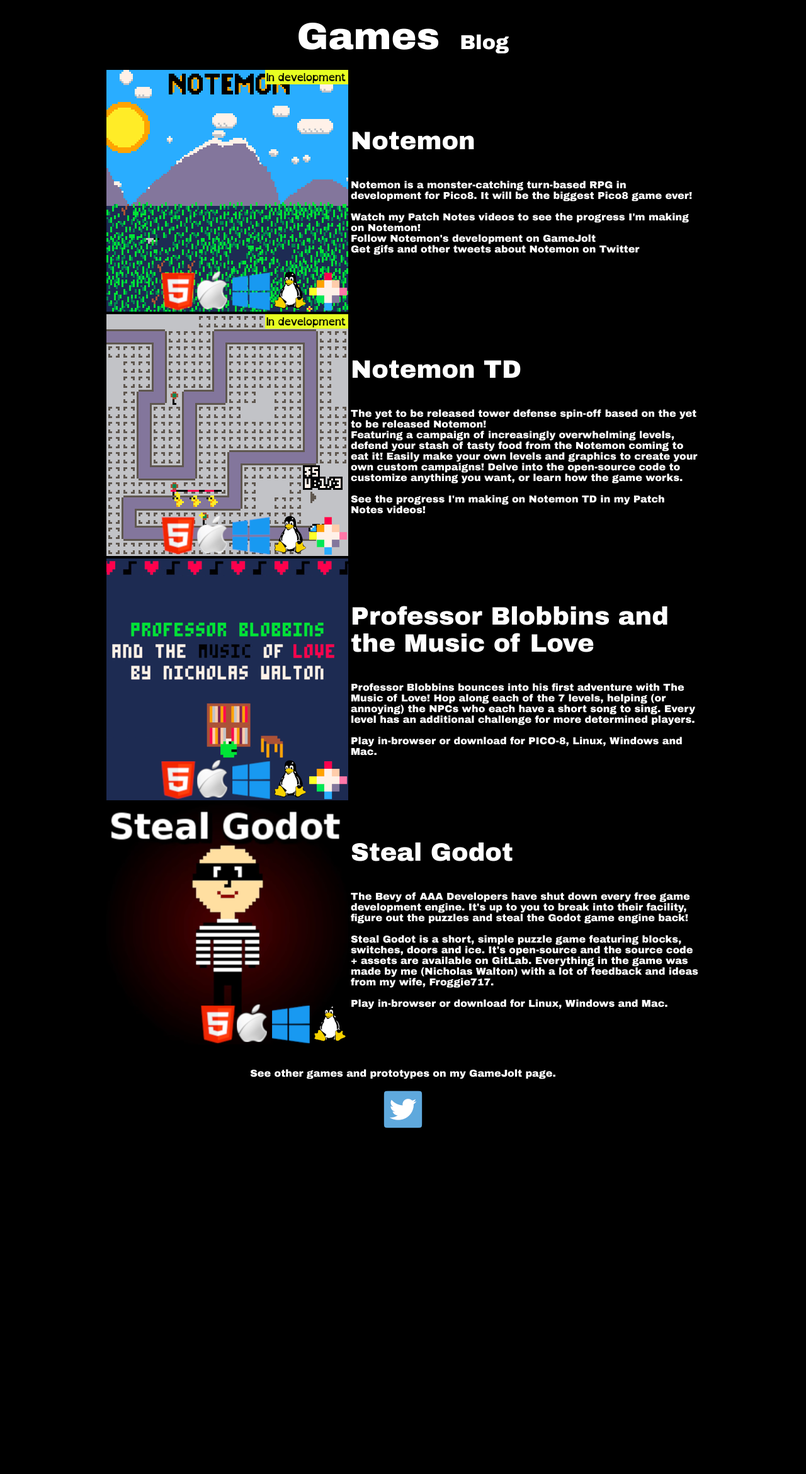
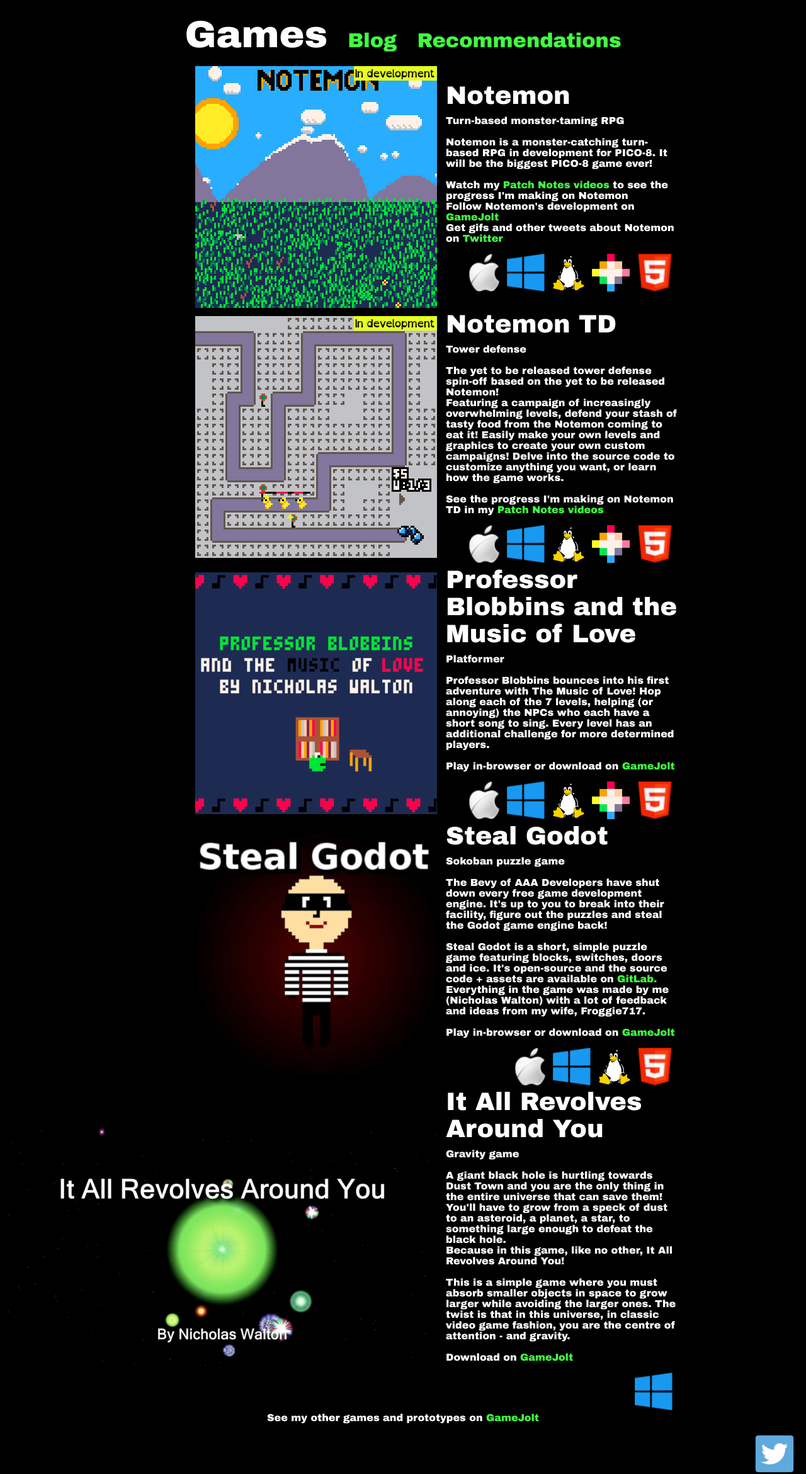
Before and after one commit to UltimaN3rd/ultiman3rd.github.io, a PHP site: page / in a window 1280 px wide. Shown: the whole page at 63% size. Before the commit the page ends 1792 px from the top, so only its background shows below. Run offline with PHP 8.4, Linux system fonts and the light colour scheme.

Commit message:
Lots of stuff aye

```diff
--- a/index.htm
+++ b/index.htm
@@ -10,19 +10,22 @@
 <body>
 <center>
   <br/>
-  <h1>Games</h1>&emsp;&emsp;<h4><a href="blog.htm">Blog</a></h4>
+  <h1>Games</h1>&emsp;&emsp;<h4><a href="blog.htm">Blog</a></h4>&emsp;&emsp;<h4><a href="recommendations.htm">Recommendations</a></h4>
   <br/><br/>
+  <!--<a href="">Sign up for my newsletter to get the latest info on everything I'm doing, right to your e-mail box!</a>-->
   <table>
     <tr>
       <td>
-        <img src="notemon.png">
+        <a href="https://gamejolt.com/games/Notemon/327851"><img src="notemon.png"></a>
       </td>
       <td>
         <h3>Notemon</h3>
-        Notemon is a monster-catching turn-based RPG in development for Pico8. It will be the biggest Pico8 game ever!<br/><br/>
-        <a href="https://www.youtube.com/watch?v=HgS5gIkqb9M&list=PLPGNrHeloF_eiCo7jchppuBVf7aXUQBR7&index=1" target="_blank">Watch my Patch Notes videos to see the progress I'm making on Notemon!<a/><br/>
-        <a href="https://gamejolt.com/games/Notemon/327851">Follow Notemon's development on GameJolt</a><br/>
-        <a href="https://twitter.com/NotemonGame">Get gifs and other tweets about Notemon on Twitter</a>
+        <p>Turn-based monster-taming RPG<br/><br/>
+        Notemon is a monster-catching turn-based RPG in development for PICO-8. It will be the biggest PICO-8 game ever!<br/><br/>
+        Watch my <a href="https://www.youtube.com/watch?v=HgS5gIkqb9M&list=PLPGNrHeloF_eiCo7jchppuBVf7aXUQBR7&index=1" target="_blank">Patch Notes videos</a> to see the progress I'm making on Notemon<br/>
+        Follow Notemon's development on <a href="https://gamejolt.com/games/Notemon/327851">GameJolt</a><br/>
+        Get gifs and other tweets about Notemon on <a href="https://twitter.com/NotemonGame">Twitter</a></p>
+        <img src="html5.png"><img src="pico8.png"><img src="linux.png"><img src="windows.png"><img src="mac.png">
       </td>
     </tr>
     <tr>
@@ -31,9 +34,11 @@
       </td>
       <td>
         <h3>Notemon TD</h3>
+        <p>Tower defense<br/><br/>
         The yet to be released tower defense spin-off based on the yet to be released Notemon!<br/>
-        Featuring a campaign of increasingly overwhelming levels, defend your stash of tasty food from the Notemon coming to eat it! Easily make your own levels and graphics to create your own custom campaigns! Delve into the open-source code to customize anything you want, or learn how the game works.<br/><br/>
-        <a href="https://www.youtube.com/watch?v=I40nELOGvWE&list=PLPGNrHeloF_eiCo7jchppuBVf7aXUQBR7&index=7" target="_blank">See the progress I'm making on Notemon TD in my Patch Notes videos!
+        Featuring a campaign of increasingly overwhelming levels, defend your stash of tasty food from the Notemon coming to eat it! Easily make your own levels and graphics to create your own custom campaigns! Delve into the source code to customize anything you want, or learn how the game works.<br/><br/>
+        See the progress I'm making on Notemon TD in my <a href="https://www.youtube.com/watch?v=I40nELOGvWE&list=PLPGNrHeloF_eiCo7jchppuBVf7aXUQBR7&index=7" target="_blank">Patch Notes videos</a></p>
+        <img src="html5.png"><img src="pico8.png"><img src="linux.png"><img src="windows.png"><img src="mac.png">
       </td>
     </tr>
     <tr>
@@ -42,8 +47,10 @@
       </td>
       <td>
         <h3>Professor Blobbins and the Music of Love</h3>
+        <p>Platformer<br/><br/>
         Professor Blobbins bounces into his first adventure with The Music of Love! Hop along each of the 7 levels, helping (or annoying) the NPCs who each have a short song to sing. Every level has an additional challenge for more determined players.<br/><br/>
-        <a href="https://gamejolt.com/games/professor-blobbins-and-the-music-of-love/225130">Play in-browser or download for PICO-8, Linux, Windows and Mac.</a>
+        Play in-browser or download on <a href="https://gamejolt.com/games/professor-blobbins-and-the-music-of-love/225130">GameJolt</a></p>
+        <img src="html5.png"><img src="pico8.png"><img src="linux.png"><img src="windows.png"><img src="mac.png">
       </td>
     </tr>
     <tr>
@@ -52,15 +59,31 @@
       </td>
       <td>
         <h3>Steal Godot</h3>
+        <p>Sokoban puzzle game<br/><br/>
         The Bevy of AAA Developers have shut down every free game development engine. It's up to you to break into their facility, figure out the puzzles and steal the Godot game engine back!<br/><br/>
         Steal Godot is a short, simple puzzle game featuring blocks, switches, doors and ice. It's open-source and the source code + assets are available on <a href="https://gitlab.com/UltimaN3rd/steal-godot" target="_blank">GitLab.</a> Everything in the game was made by me (Nicholas Walton) with a lot of feedback and ideas from my wife, Froggie717.<br/><br/>
-        <a href="https://gamejolt.com/games/steal-godot/160943">Play in-browser or download for Linux, Windows and Mac.</a>
+        Play in-browser or download on <a href="https://gamejolt.com/games/steal-godot/160943">GameJolt</a></p>
+        <img src="html5.png"><img src="linux.png"><img src="windows.png"><img src="mac.png">
+      </td>
+    </tr>
+    <tr>
+      <td>
+        <a href="https://gamejolt.com/games/it-all-revolves-around-you/139701"><img src="iaray.png"></a>
+      </td>
+      <td>
+        <h3>It All Revolves Around You</h3>
+        <p>Gravity game<br/><br/>
+        A giant black hole is hurtling towards Dust Town and you are the only thing in the entire universe that can save them! You'll have to grow from a speck of dust to an asteroid, a planet, a star, to something large enough to defeat the black hole.<br/>
+        Because in this game, like no other, It All Revolves Around You!<br/><br/>
+        This is a simple game where you must absorb smaller objects in space to grow larger while avoiding the larger ones. The twist is that in this universe, in classic video game fashion, you are the centre of attention - and gravity.<br/><br/>
+        Download on <a href="https://gamejolt.com/games/steal-godot/160943">GameJolt</a></p>
+        <img src="windows.png">
       </td>
     </tr>
   </table>
   <br/><br/>
-  <a href="http://ultiman3rd.gamejolt.io" target="_blank">See other games and prototypes on my GameJolt page.</a><br/><br/>
-  <a href="http://www.twitter.com/ultiman3rd"><image src="twitter.png"></a>
+  See my other games and prototypes on <a href="http://ultiman3rd.gamejolt.io" target="_blank">GameJolt</a><br/><br/>
+  <a href="http://www.twitter.com/ultiman3rd"><img src="twitter.png"></a>
 </center>
 </body>
 
--- a/style.css
+++ b/style.css
@@ -1,12 +1,14 @@
 a{
-  color:white;
+  color:rgb(64,255,64);
   text-decoration:none;
 }
 
 table{
   color:white;
   /*background-color:666666;*/
-  max-width: 75%;
+  /*max-width: 75%;*/
+  padding-right:15%;
+  float:left;
 }
 
 body{
@@ -15,8 +17,18 @@
   color:white;
 }
 
+img{
+  float:right;
+  margin-right:10px;
+}
+
+p{
+  margin-top:-30px;
+}
+
 h1,h4{
   display:inline;
+  line-height:1;
 }
 
 h1{
```
Also changed, not shown: html5.png (added), iaray.png (added), linux.png (added), mac.png (added), music_of_love.png, notemon.png, notemon_td.png, pico8.png (added), steal_godot.png, windows.png (added), 1 other file.
